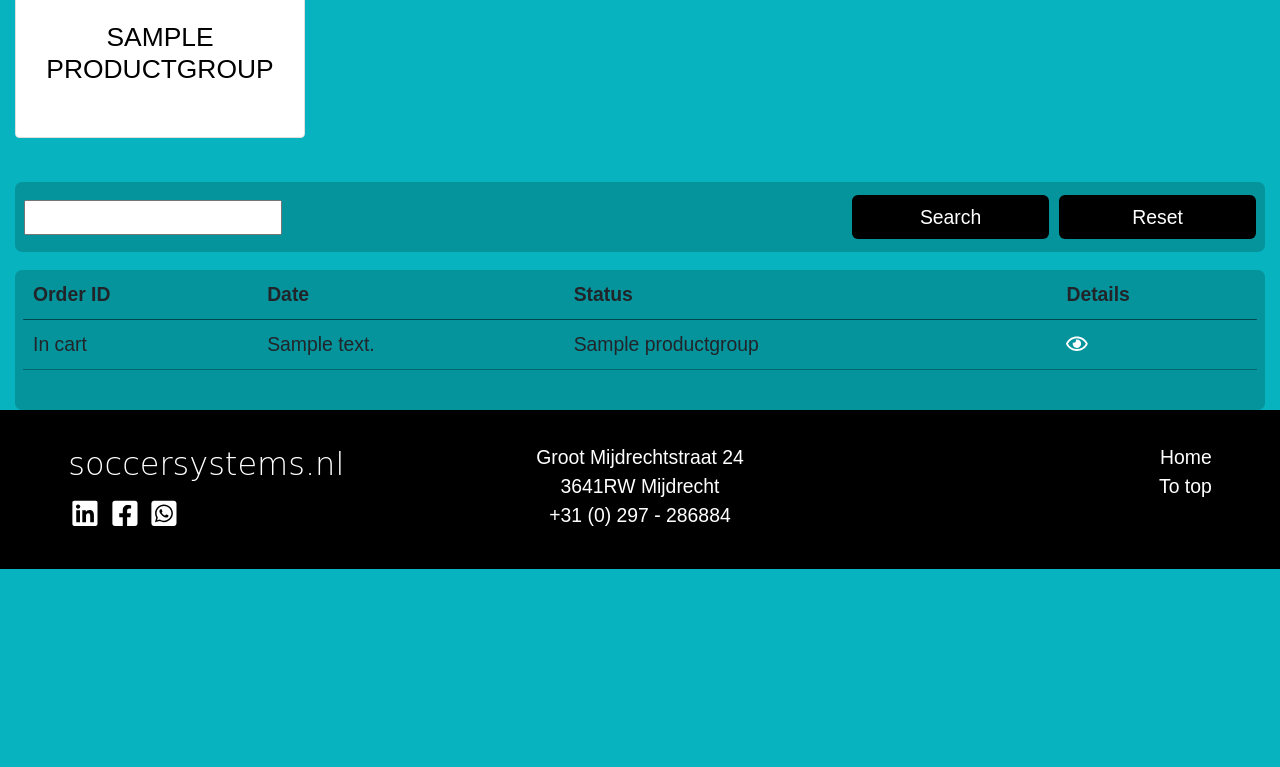
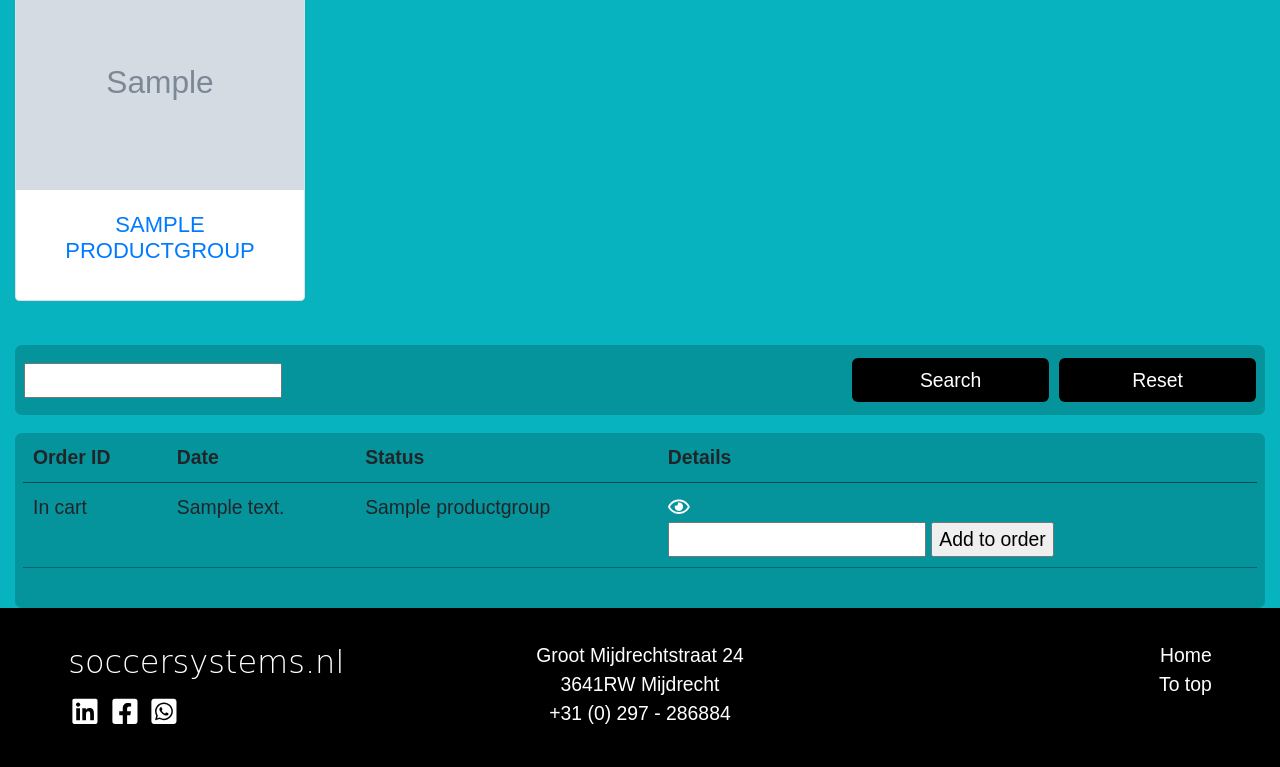
Before and after one commit to D1ang/Soccersystems, a Django app: page /products/ in a window 1280 px wide. Shown: the part 175-942 px from the top of the page. Before the commit the page ends 744 px from the top, so only its background shows below. Run offline with Django 3.2, Linux system fonts and the light colour scheme; a user stored in the database is signed in; tables that the repository leaves empty hold one stand-in row (values such as "Sample post"); grey boxes marked "Sample" are stand-in pictures; parts of the project's set-up code (start-up, migrations or seed data) failed here and were passed over; some libraries are stand-ins or nearby versions.

Commit message:
Set a GET from to the quantity field

```diff
--- a/products/templates/products/products.html
+++ b/products/templates/products/products.html
@@ -16,10 +16,9 @@
           {% for product in product_list %}
             <div class="col-lg-3 col-md-6 col-sm-12 mb-4">
               <div class="card w-100 fixed-card-height">
-                <img class="card-img-top" src="{{ item.image.url }}" alt="{{ product.productname }}">
+                <img class="card-img-top" src="../media/{{ product.image }}" alt="{{ product.productname }}">
                 <div class="card-body d-flex flex-column">
-                  <h4 class="card-title text-center">{{ product.productname|upper }}</h4>
-                  <a class="subtext" href="{% url 'products:product_items' product.id %}">Link</a>
+                  <h5 class="card-title text-center"><a href="{% url 'products:product_items' product.id %}">{{ product.productname|upper }}</a></h5>
                 </div>
               </div>
             </div>
@@ -98,7 +97,12 @@
                     <td>
                       <a class="subtext" href="">
                         <i class="far fa-eye"></i>
+
                       </a>
+                      <form method='GET' action="{% url 'orders:add_to_cart' item.slug %}">
+                        <input name='qty' type="number">
+                        <input type="submit" value="Add to order">
+                      </form>
                     </td>
                   </tr>
                 {% endfor %}
```
Also changed, not shown: products/templates/products/product_items.html (+6 -1 lines).
